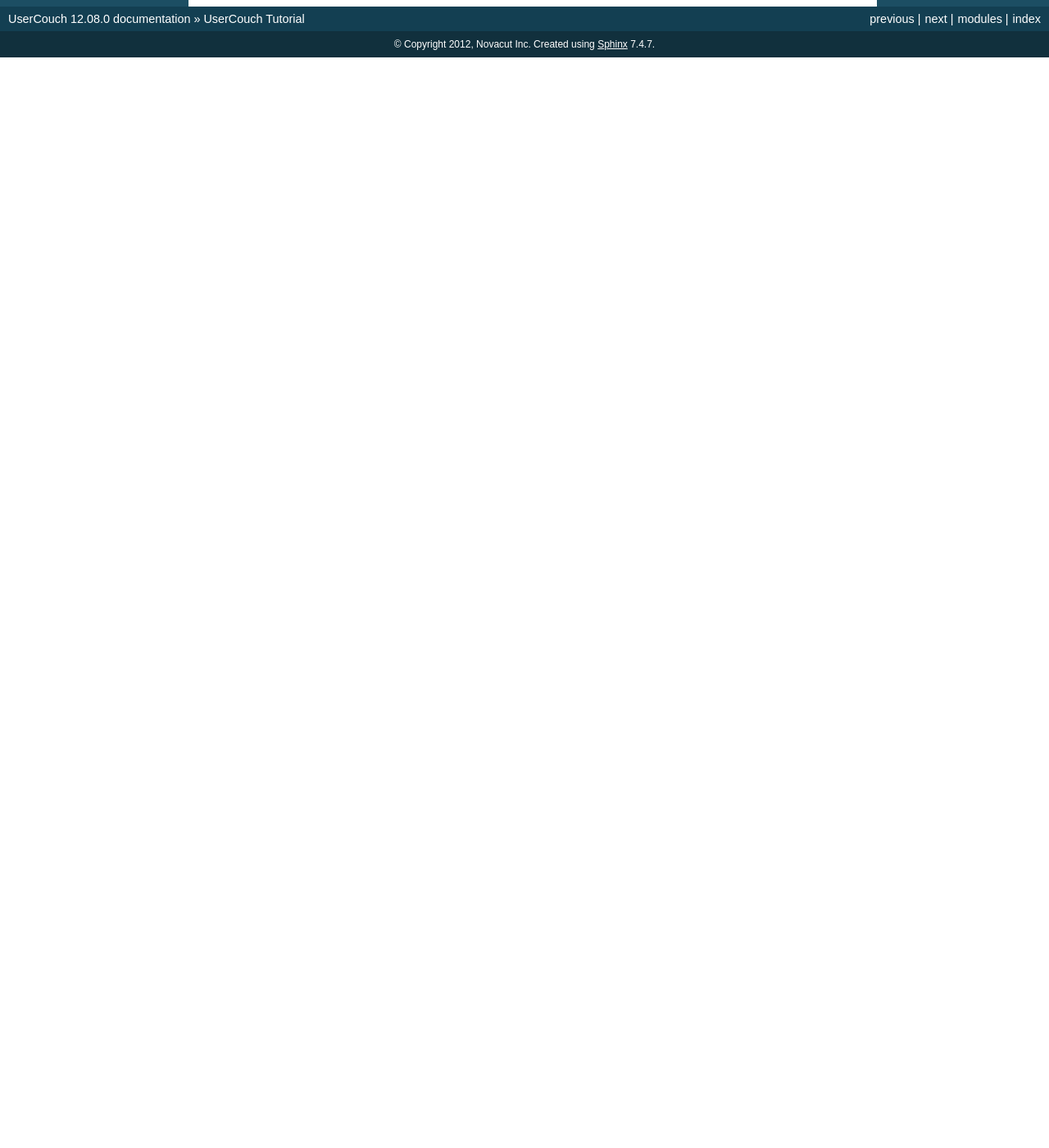
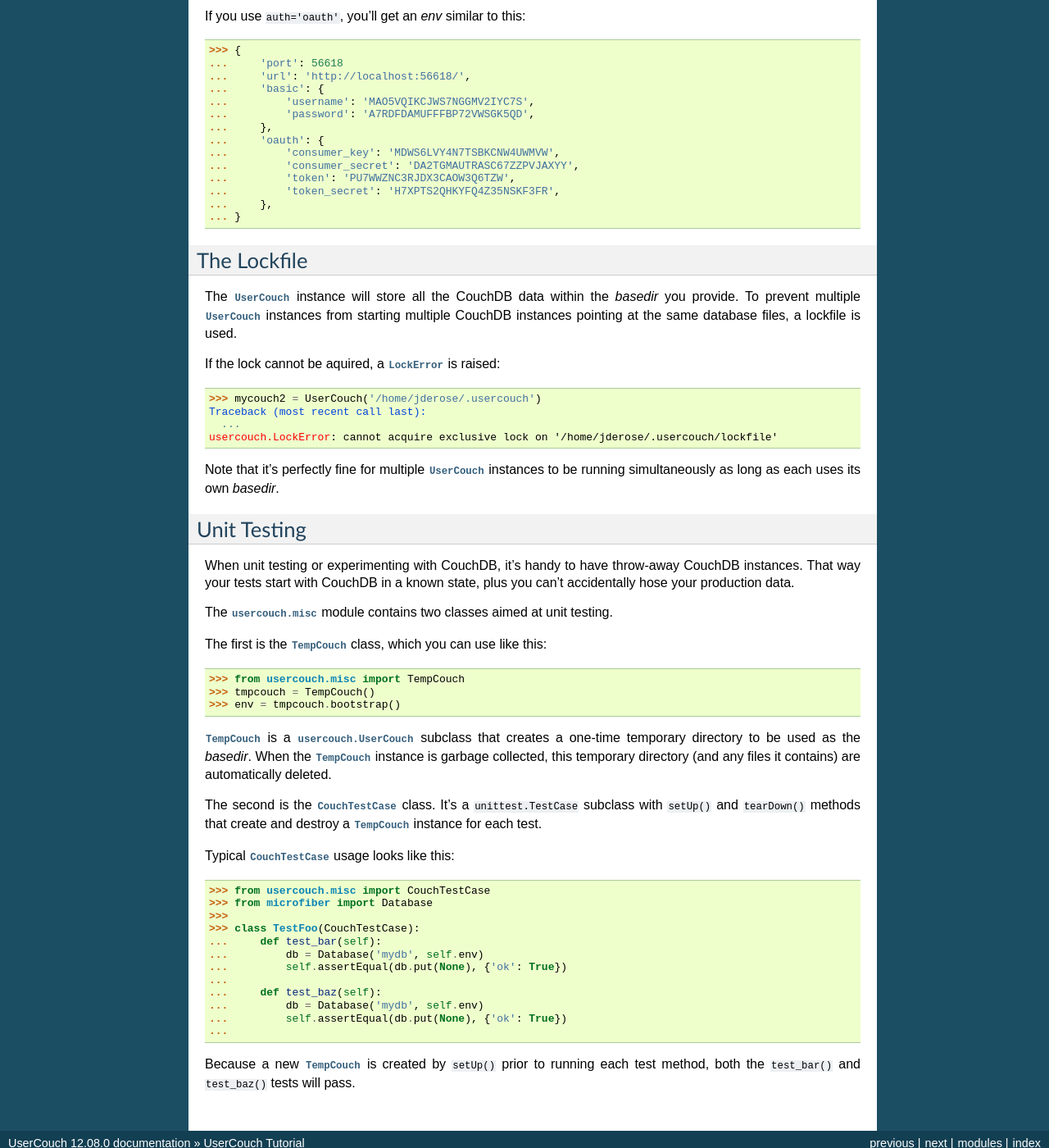
Before and after one commit to json420/usercouch, a Sphinx documentation site: the page built from doc/tutorial.rst, in a window 1280 px wide and 1400 px high, scrolled down 1134 px. Shown: the whole window at 82% size. Built offline with Sphinx 7.4.7, drawn with Linux system fonts in a browser that asks for light colours; the version number is read from the project's files by our own code; before the commit the page ends 1204 px from its top, so only the background shows below that; some of the changed text lies outside the part shown.

Commit message:
Finished first pass tutorial

```diff
--- a/doc/index.rst
+++ b/doc/index.rst
@@ -46,7 +46,7 @@ Indices and tables
 * :ref:`modindex`
 * :ref:`search`
 
-.. _`UserCouch`: https://launchpad.net/filestore
+.. _`UserCouch`: https://launchpad.net/usercouch
 .. _`CouchDB`: http://couchdb.apache.org/
 .. _`Microfiber`: https://launchpad.net/microfiber
 .. _`LGPLv3+`: http://www.gnu.org/licenses/lgpl-3.0.html
--- a/doc/tutorial.rst
+++ b/doc/tutorial.rst
@@ -39,8 +39,48 @@ Normally the CouchDB process will be automatically killed for you when the
 circumstances, you may need to manually call :meth:`UserCouch.kill()`.
 
 
+
 Bootstrap Options
 -----------------
+
+The :meth:`UserCouch.bootstrap()` *auth* kwarg can be ``'open'``, ``'basic'``,
+or ``'oauth'``.  As noted above, it defaults to ``'basic'``.
+
+If you use ``auth='open'``, you'll get an *env* similar to this:
+
+>>> {
+...     'port': 41505,
+...     'url': 'http://localhost:41505/',
+... }
+
+If you use ``auth='basic'``, you'll get an *env* similar to this:
+
+>>> {
+...     'port': 57910,
+...     'url': 'http://localhost:57910/',
+...     'basic': {
+...         'username': 'BKBTG7MX5Z6CTWHBOBXOX63S',
+...         'password': 'YGQQRSDMIF6GTZ6JMETWPUUE',
+...     },
+... }
+
+If you use ``auth='oauth'``, you'll get an *env* similar to this:
+
+>>> {
+...     'port': 56618
+...     'url': 'http://localhost:56618/',
+...     'basic': {
+...         'username': 'MAO5VQIKCJWS7NGGMV2IYC7S',
+...         'password': 'A7RDFDAMUFFFBP72VWSGK5QD',
+...     },
+...     'oauth': {
+...         'consumer_key': 'MDWS6LVY4N7TSBKCNW4UWMVW',
+...         'consumer_secret': 'DA2TGMAUTRASC67ZZPVJAXYY',
+...         'token': 'PU7WWZNC3RJDX3CAOW3Q6TZW',
+...         'token_secret': 'H7XPTS2QHKYFQ4Z35NSKF3FR',
+...     },
+... }
+
 
 
 The Lockfile
@@ -62,4 +102,52 @@ Note that it's perfectly fine for multiple :class:`UserCouch` instances to be ru
 simultaneously as long as each uses its own *basedir*.
 
 
+
+Unit Testing
+------------
+
+.. py:currentmodule:: usercouch.misc
+
+When unit testing or experimenting with CouchDB, it's handy to have throw-away
+CouchDB instances.  That way your tests start with CouchDB in a known state,
+plus you can't accidentally hose your production data.
+
+The :mod:`usercouch.misc` module contains two classes aimed at unit testing.
+
+The first is the :class:`TempCouch` class, which you can use like this:
+
+>>> from usercouch.misc import TempCouch
+>>> tmpcouch = TempCouch()
+>>> env = tmpcouch.bootstrap()
+
+:class:`TempCouch` is a :class:`usercouch.UserCouch` subclass that creates a
+one-time temporary directory to be used as the *basedir*.  When the
+:class:`TempCouch` instance is garbage collected, this temporary directory
+(and any files it contains) are automatically deleted.
+
+The second is the :class:`CouchTestCase` class.  It's a ``unittest.TestCase``
+subclass with ``setUp()`` and ``tearDown()`` methods that create and destroy
+a :class:`TempCouch` instance for each test.
+
+Typical :class:`CouchTestCase` usage looks like this:
+
+>>> from usercouch.misc import CouchTestCase
+>>> from microfiber import Database
+>>>
+>>> class TestFoo(CouchTestCase):
+...     def test_bar(self):
+...         db = Database('mydb', self.env)
+...         self.assertEqual(db.put(None), {'ok': True})
+...
+...     def test_baz(self):
+...         db = Database('mydb', self.env)
+...         self.assertEqual(db.put(None), {'ok': True})
+...
+
+Because a new :class:`TempCouch` is created by ``setUp()`` prior to running
+each test method, both the ``test_bar()`` and ``test_baz()`` tests will pass.
+
+
+
 .. _`Microfiber`: https://launchpad.net/microfiber
+.. _`CouchDB`: http://couchdb.apache.org/
```
Also changed, not shown: doc/usercouch_misc.rst (+16 -0 lines).
